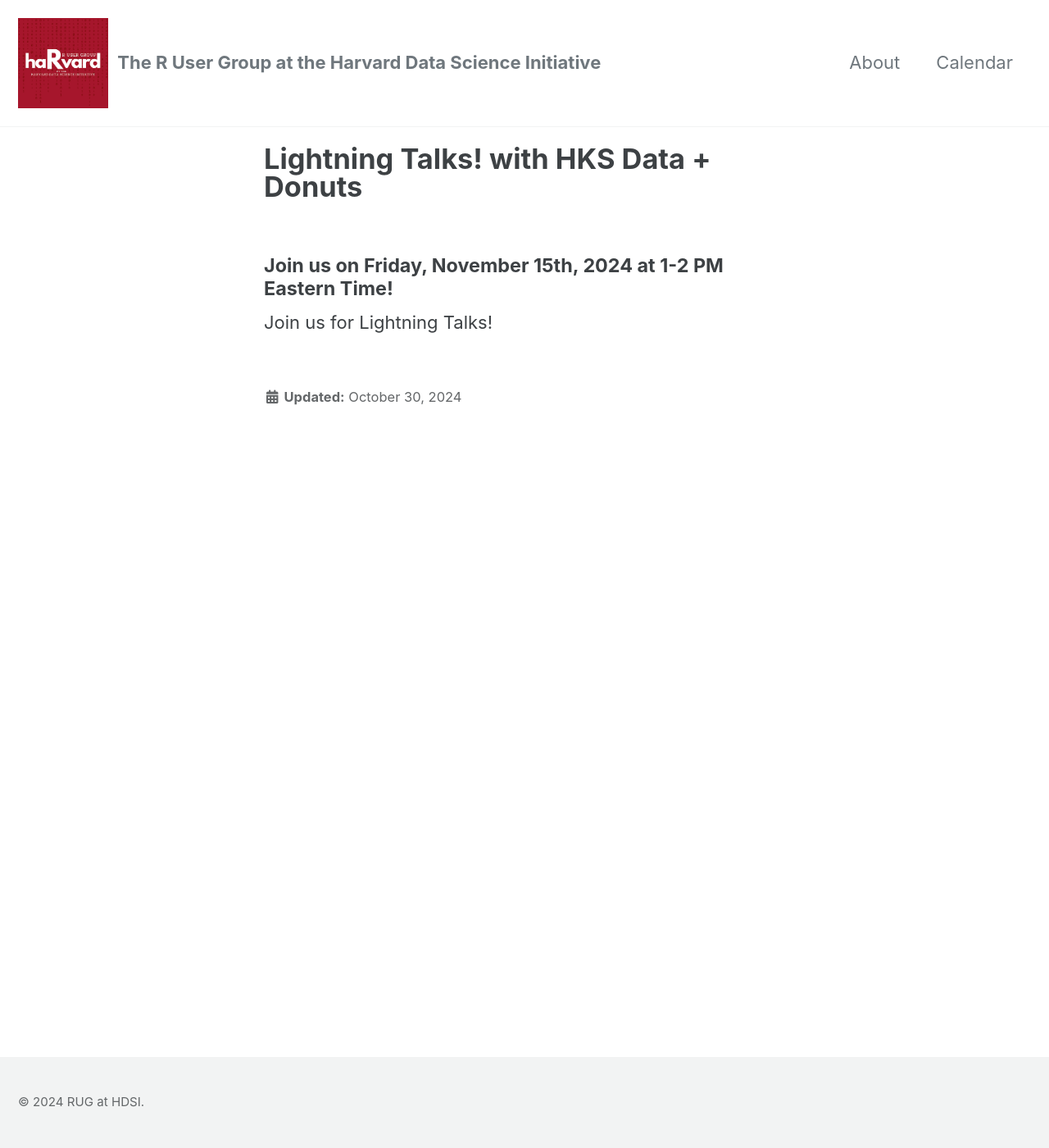
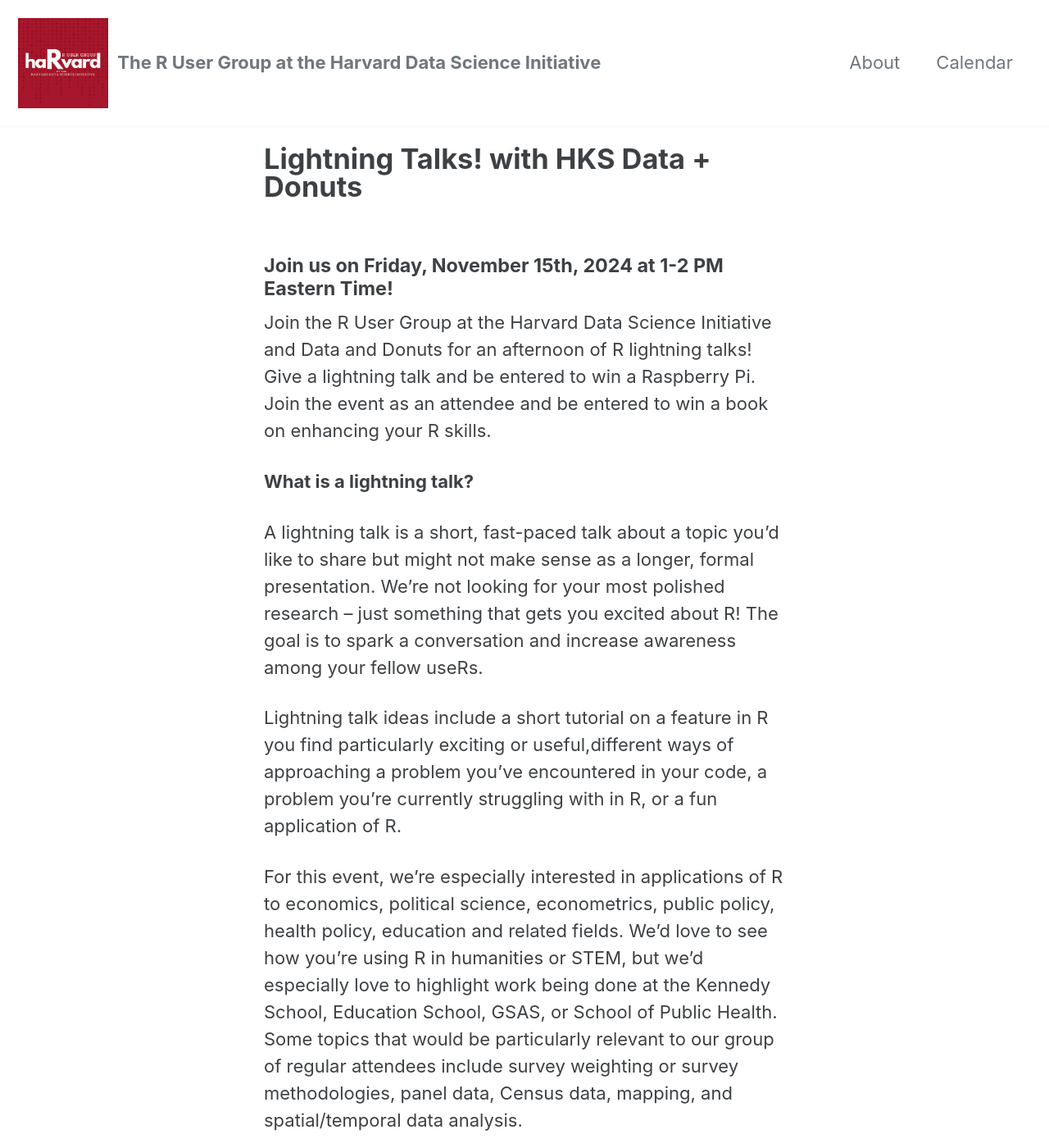
Before and after one commit to RUG-at-HDSI/rug-at-hdsi.org, a Jekyll site: the page built from _upcoming_events/2024_11_15_lightning_talks.md, in a window 1280 px wide and 1400 px high. Shown: the whole window at 82% size. Built offline with Jekyll 4.4.1, drawn with Linux system fonts in a browser that asks for light colours; cached includes are drawn as plain includes; some of the changed text lies outside the part shown.

Commit message:
Updates for website

```diff
--- a/_upcoming_events/2024_11_15_lightning_talks.md
+++ b/_upcoming_events/2024_11_15_lightning_talks.md
@@ -3,22 +3,46 @@
 event_date: "Friday, November 15th, 2024"
 time: "1-2 PM Eastern Time"
 layout: single
-poster_png: ""
+poster_png: "/assets/images/2024_11_15_Data_and_Donuts.png"
 blurb: |
-registration_link: |
+registration_link: "https://hksexeced.tfaforms.net/f/registration?e=a4oPp000001NwvZIAS"
 speaker_blurb: |
 ---
 
 #### Join us on {{ page.event_date }} at {{ page.time }}!
 
-Join us for Lightning Talks!
+Join the R User Group at the Harvard Data Science Initiative and
+Data and Donuts for an afternoon of R lightning talks! Give a lightning talk
+and be entered to win a Raspberry Pi. Join the event as an attendee and be
+entered to win a book on enhancing
+your R skills.
 
-<!--
+
+<b>What is a lightning talk?</b>
+
+A lightning talk is a short, fast-paced talk about a topic you'd like to share but might not make sense as a longer, formal presentation. We're not looking for your most polished research -- just something that gets you excited about R! The goal is to spark a conversation and increase awareness among your fellow useRs.
+
+Lightning talk ideas include a short tutorial on a feature in R you find particularly exciting or useful,different ways of approaching a problem you've encountered in your code, a problem you're currently struggling with in R, or a fun application of R.
+
+For this event, we're especially interested in applications of R to economics, political science, econometrics, public policy, health policy, education and related fields. We'd love to see how you're using R in humanities or STEM, but we'd especially love to highlight work being done at the Kennedy School, Education School, GSAS, or School of Public Health. Some topics that would be particularly relevant to our group of regular attendees include survey weighting or survey methodologies, panel data, Census data, mapping, and spatial/temporal data analysis.
+
 <a href="{{ page.registration_link }}"><img src="{{ page.poster_png }}"></a>
--->
+
+Register here:
+<a href="{{ page.registration_link }}">{{ page.registration_link }}</a>
+
+<b>How can I give a lightning talk?</b>
+
+[Submit your lightning talk idea through this form](https://forms.gle/StxHhWfLqqaAPG9VA) by Monday, November 11.
+
+All lightning talks should be 5-8 minutes. We strongly encourage the use of slides, but they should support your talk instead of being the focus. Think: A cool plot or critical code chunk you'd like to highlight. We also welcome speakers giving live R demos, but slides should include static code for distribution after the event.
+
+<b>How can I attend the event even if I don't want to give a lightning talk?</b>
+
+All are welcome to join this event in person or on Zoom! Register to receive a link to join via Zoom. In-person attendees can join us on the HKS campus in Rubenstein 414 (take the elevator up from the main Wexner entrance and go all the way down the hall). Those without an HUID may enter via the Wexner security desk after showing a photo ID.
+
+<b>What is Data + Donuts?</b>
+
+Led by HKS Library & Research Services, Data + Donuts features researchers and practitioners speaking about how they use data in their work, and on issues of data and society. Data + Donuts welcomes those from the HKS community and beyond to share knowledge, discussion, and donuts.
 
 {{ page.blurb }}
-
-<!-- Register on Zoom here:
-<a href="{{ page.registration_link }}">{{ page.registration_link }}</a>
--->
```
Also changed, not shown: assets/images/2024_11_15_Data_and_Donuts.png (added).
